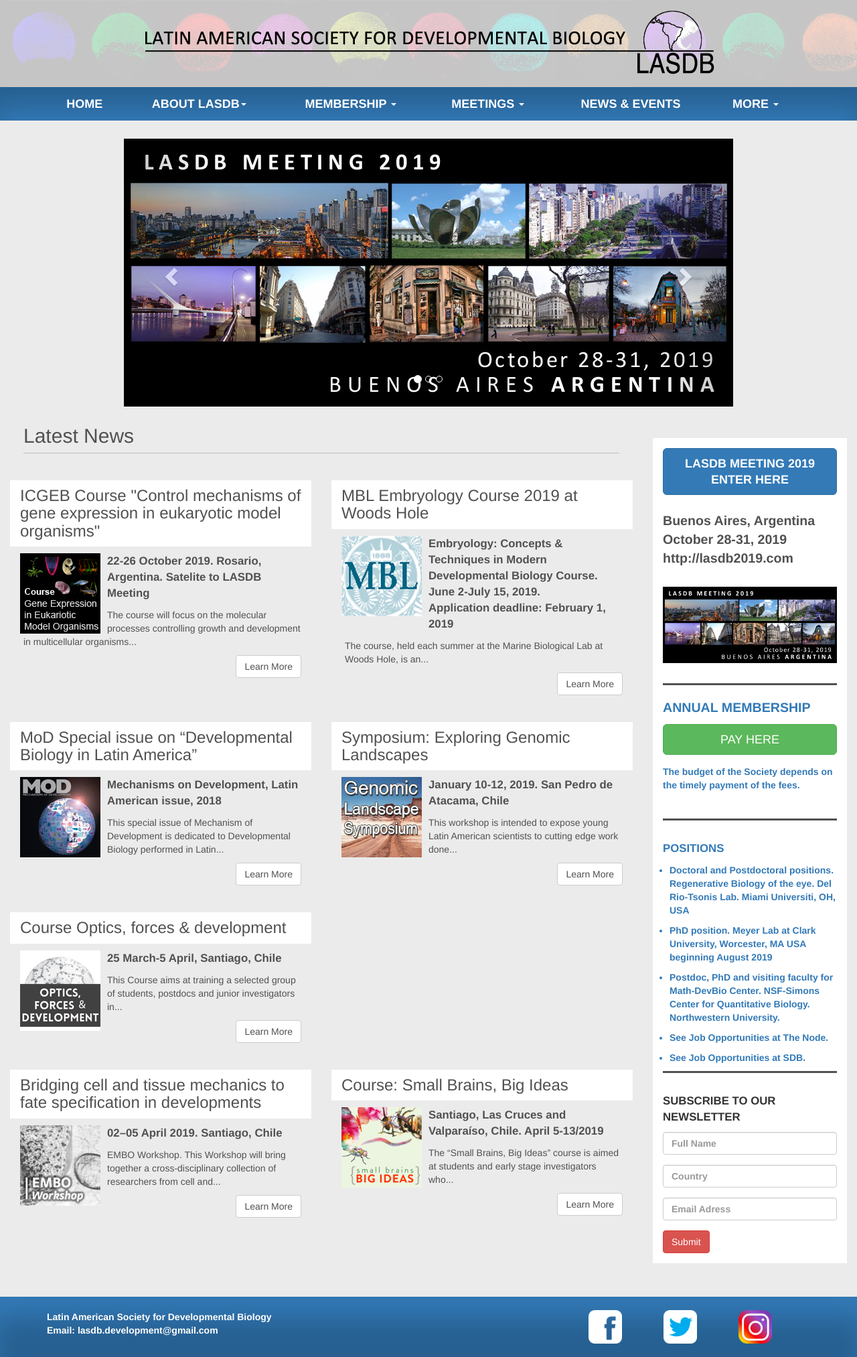
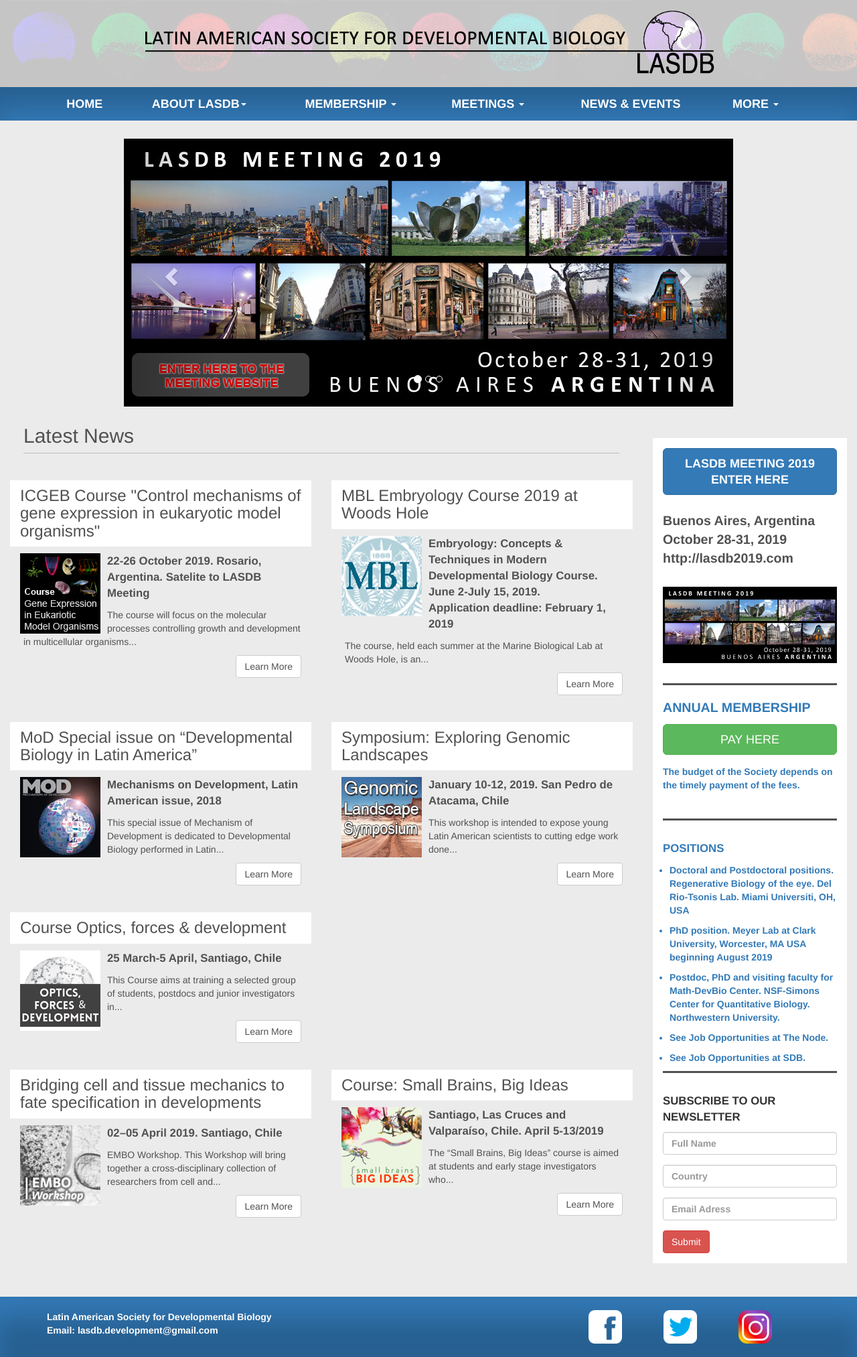
Before and after one commit to lasdb/lasdb.github.io, a Jekyll site: the page built from index.html, in a window 1280 px wide. Shown: the whole page at 67% size. Built offline with Jekyll 4.4.1, drawn with Linux system fonts in a browser that asks for light colours; nearby versions of some CDN libraries.

Commit message:
Update home.html

```diff
--- a/_layouts/home.html
+++ b/_layouts/home.html
@@ -27,7 +27,7 @@
 	                <div class="carousel-inner" role="listbox">
 	                    <div class="item active">
 	                        <a target="_blank" href="http://lasdb2019.com">
-	                            <img src="img/carrousel-BA2019oct.jpg" alt="img LASDB2019">
+	                            <img src="img/carrousel-BA2019-2.jpg" alt="img LASDB2019">
 	                        </a>
 	                    </div>
 
```
